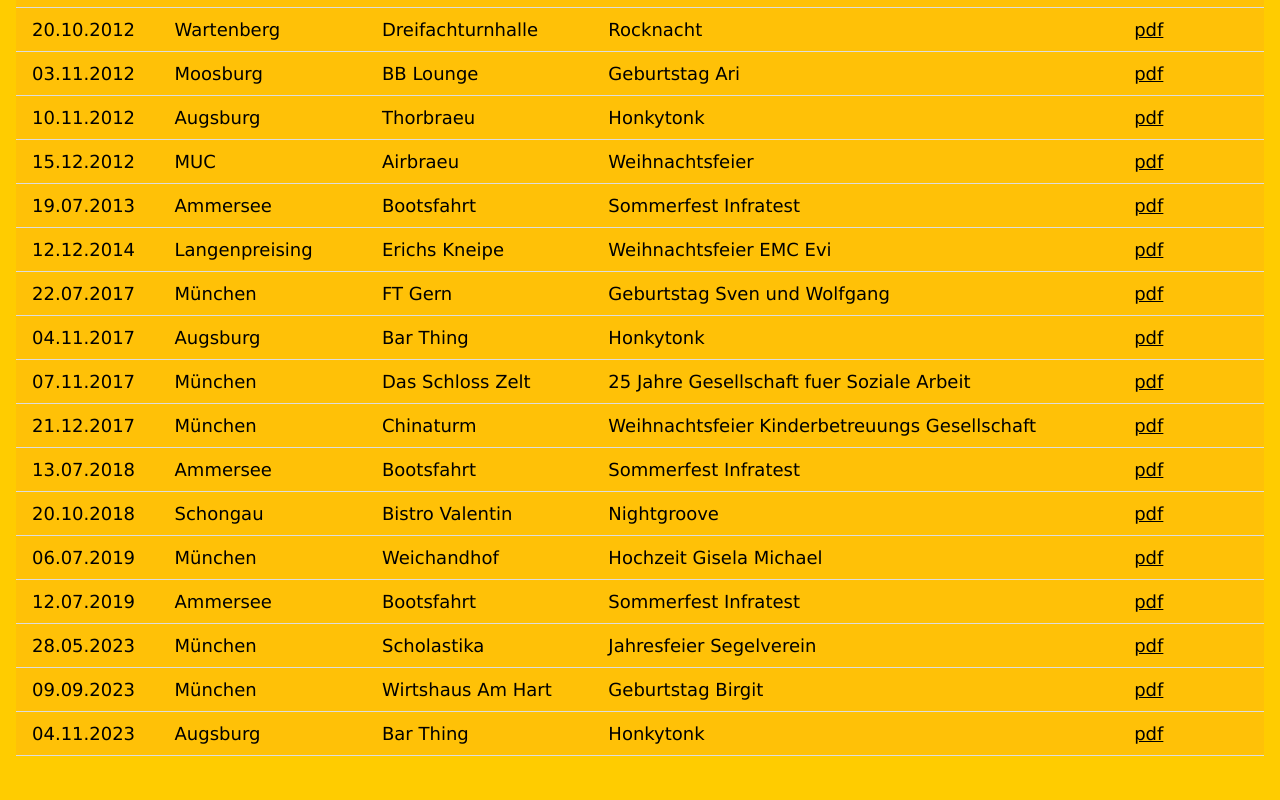
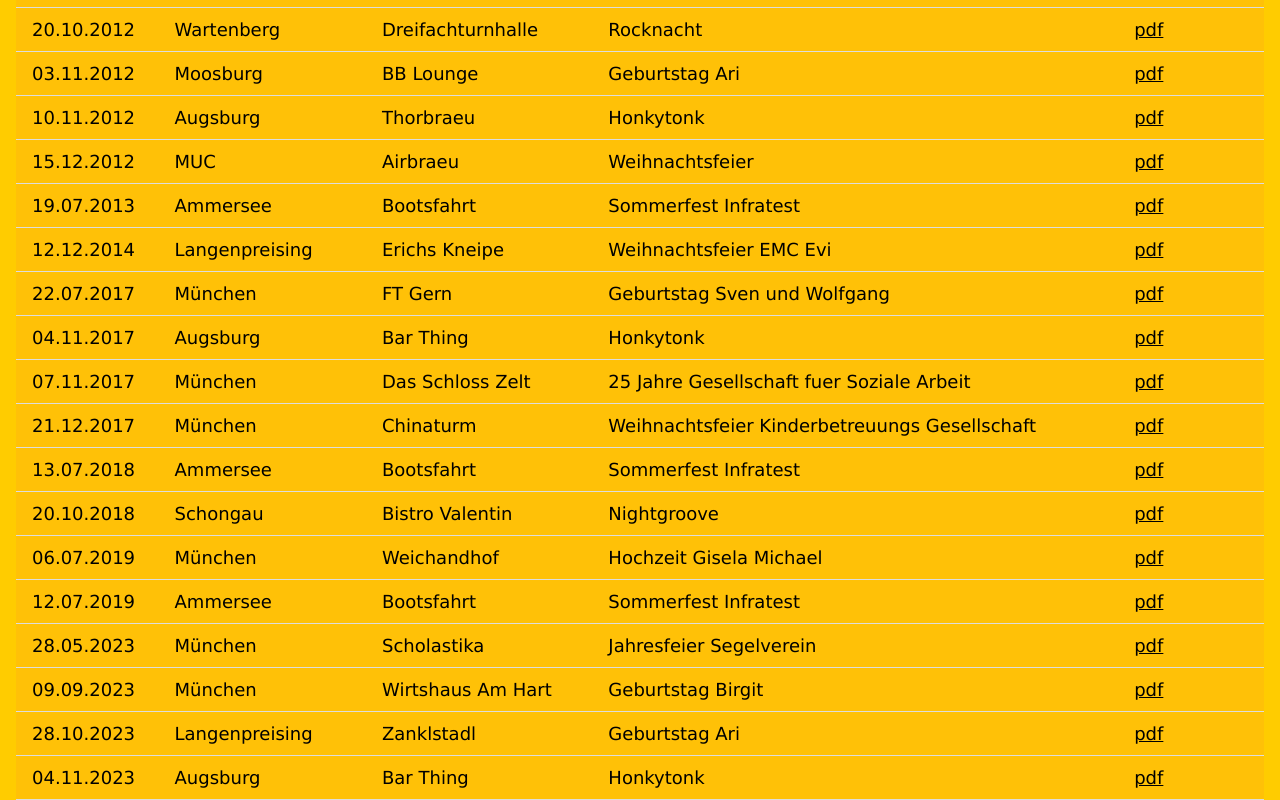
Before and after one commit to beatsunited/beatsunited.github.io, a plain HTML site: page setlists.html in a window 1280 px wide. Shown: the part 671-1471 px from the top of the page. Before the commit the page ends 1427 px from the top, so only its background shows below. Drawn offline with nearby package versions, Linux system fonts and the light colour scheme.

Commit message:
Setlist Ari Geburtstag

```diff
--- a/setlists.html
+++ b/setlists.html
@@ -46,6 +46,7 @@
         <tr><td>12.07.2019</td><td>Ammersee</td><td>Bootsfahrt</td><td>Sommerfest Infratest</td><td><a href="setlists/20190712_bu_setlist_Ammersee_Bootsfahrt_Sommerfest-Infratest.pdf" target="_blank">pdf</a></td></tr>
         <tr><td>28.05.2023</td><td>München</td><td>Scholastika</td><td>Jahresfeier Segelverein</td><td><a href="setlists/20230528_bu_setlist_Munich_Scholastika_Jahresfeier-Segelverein.pdf" target="_blank">pdf</a></td></tr>
         <tr><td>09.09.2023</td><td>München</td><td>Wirtshaus Am Hart</td><td>Geburtstag Birgit</td><td><a href="setlists/20230909_bu_setlist_Munich_Wirtshaus-Am-Hart_Geburtstag-Birgit.pdf" target="_blank">pdf</a></td></tr>
+        <tr><td>28.10.2023</td><td>Langenpreising</td><td>Zanklstadl</td><td>Geburtstag Ari</td><td><a href="setlists/20231028_bu_setlist_Langenpreising_Zanklstadl_Geburtstag-Ari.pdf" target="_blank">pdf</a></td></tr>
         <tr><td>04.11.2023</td><td>Augsburg</td><td>Bar Thing</td><td>Honkytonk</td><td><a href="setlists/20231104_bu_setlist_Augsburg_Bar-Thing_Honkytonk.pdf" target="_blank">pdf</a></td></tr>
       </table>
     </div>
```
Also changed, not shown: 1 other file.
